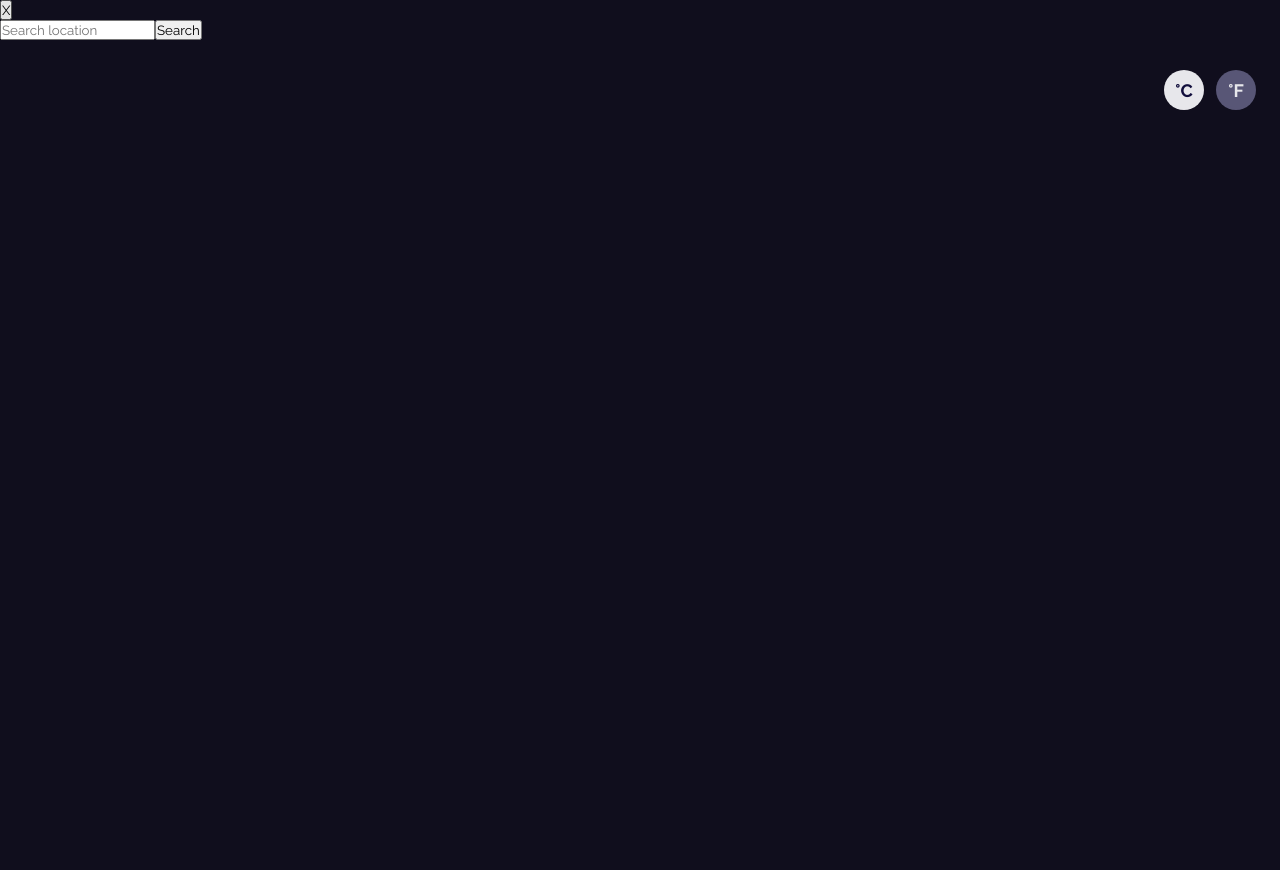
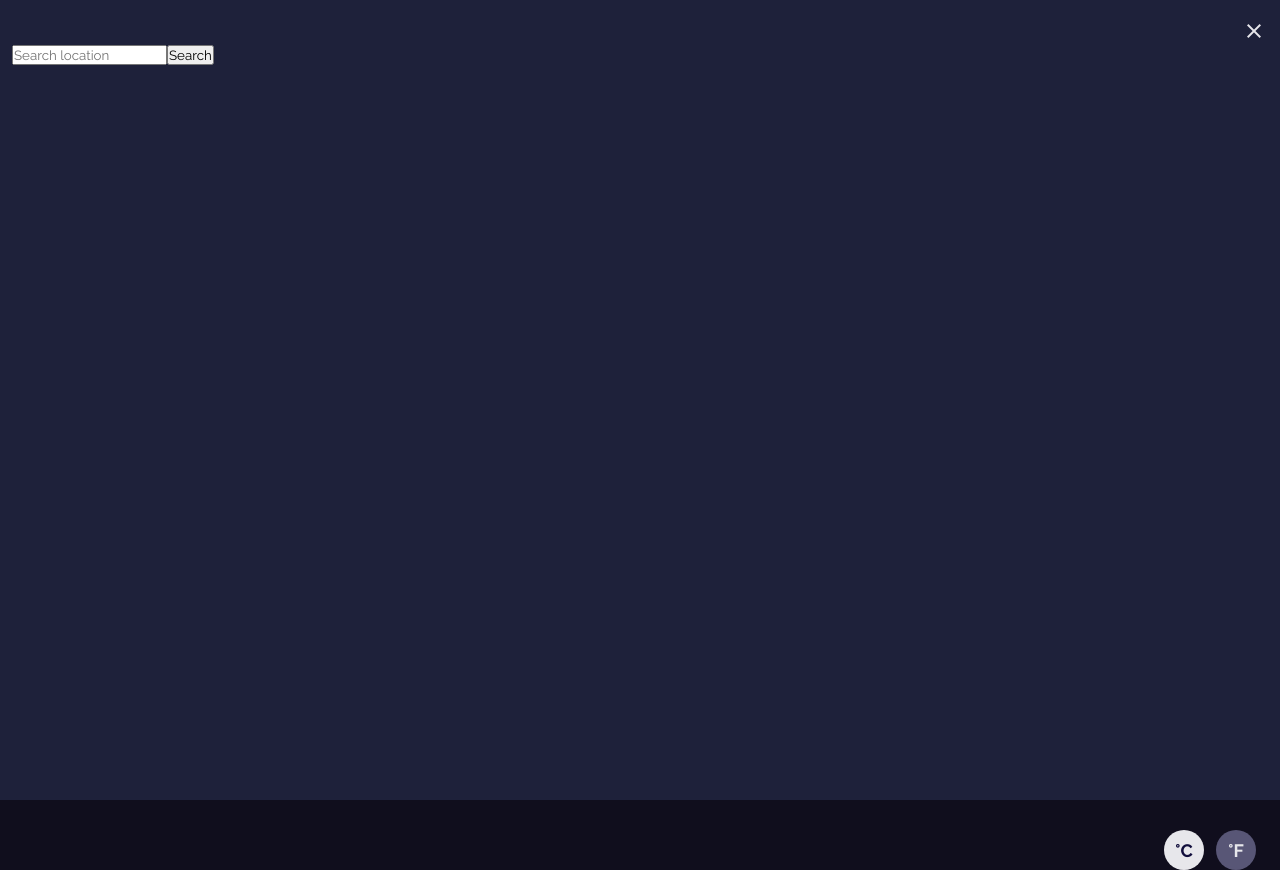
Before and after one commit to Diego5675/weather-react-app, a React (Create React App) app: page / in a window 1280 px wide. Both pictures are taken after a click on the button "Search for places". Before the commit the page ends 800 px from the top, so only its background shows below. Built offline with nearby package versions, Linux system fonts and the light colour scheme; no server answers.

Commit message:
Add styles to History components

```diff
--- /dev/null
+++ b/src/components/HistorySearches/HistorySearches.module.css
@@ -0,0 +1,24 @@
+.buttonHistory {
+  width: 100%;
+  height: 64px;
+  margin-bottom: 10px;
+  padding: 0 12px;
+  border: 1px solid #1e213a;
+  display: flex;
+  justify-content: space-between;
+  align-items: center;
+  font-weight: 500;
+  font-size: 1.6rem;
+  line-height: 19px;
+  background: none;
+  color: #e7e7eb;
+  cursor: pointer;
+}
+
+.buttonHistory:hover {
+  border: 1px solid #616475;
+}
+
+.historyIcon {
+  color: #616475;
+}
--- a/src/components/HistorySearches/index.js
+++ b/src/components/HistorySearches/index.js
@@ -1,12 +1,20 @@
 import React from "react";
+import styles from "./HistorySearches.module.css";
 
 const HistorySearches = ({ onSubmit }) => {
   const historySearches =
     JSON.parse(localStorage.getItem("historySearches")) || [];
 
   return historySearches.map((item) => (
-    <button key={item} onClick={() => onSubmit(item)}>
-      {item}
+    <button
+      key={item}
+      className={styles.buttonHistory}
+      onClick={() => onSubmit(item)}
+    >
+      <span>{item}</span>
+      <span className={`${styles.historyIcon} material-icons`}>
+        navigate_next
+      </span>
     </button>
   ));
 };
--- a/src/components/LocationWeather/LocationWeather.module.css
+++ b/src/components/LocationWeather/LocationWeather.module.css
@@ -13,6 +13,7 @@
   border: none;
   background-color: #6e707a;
   color: #e7e7eb;
+  cursor: pointer;
 }
 
 .searchPlacesButton {
--- a/src/components/ProgressBar/ProgressBar.module.css
+++ b/src/components/ProgressBar/ProgressBar.module.css
@@ -5,7 +5,7 @@
 
 .texts {
   font-weight: bold;
-  font-size: 12px;
+  font-size: 1.2rem;
   line-height: 14px;
   color: #a09fb1;
 }
--- /dev/null
+++ b/src/components/SearchWeather/SearchWeather.module.css
@@ -0,0 +1,21 @@
+.searchWeather {
+  composes: card from "App.module.css";
+  height: 100vh;
+  padding: 17px 12px;
+}
+
+.buttonContainer {
+  display: flex;
+  justify-content: flex-end;
+}
+
+.button {
+  padding: 2px;
+  border: none;
+  border-radius: 50%;
+  display: flex;
+  place-items: center;
+  color: #e7e7eb;
+  background: none;
+  cursor: pointer;
+}
--- a/src/components/SearchWeather/index.js
+++ b/src/components/SearchWeather/index.js
@@ -2,6 +2,7 @@ import React, { useState, useCallback } from "react";
 import SearchForm from "components/SearchForm";
 import HistorySearches from "components/HistorySearches";
 import { useForecast } from "hooks/useForecast";
+import styles from "./SearchWeather.module.css";
 
 const SearchWeather = ({ onShowing }) => {
   const [query, setQuery] = useState(null);
@@ -20,13 +21,15 @@ const SearchWeather = ({ onShowing }) => {
   };
 
   return (
-    <>
-      <div>
-        <button onClick={handleShowing}>X</button>
+    <div className={styles.searchWeather}>
+      <div className={styles.buttonContainer}>
+        <button className={styles.button} onClick={handleShowing}>
+          <span className="material-icons">close</span>
+        </button>
       </div>
       <SearchForm onSubmit={handleSubmit} />
       <HistorySearches onSubmit={handleSubmit} />
-    </>
+    </div>
   );
 };
 
--- a/src/components/WeatherDetails/WeatherDetails.module.css
+++ b/src/components/WeatherDetails/WeatherDetails.module.css
@@ -15,6 +15,7 @@
   font-weight: bold;
   font-size: 18px;
   line-height: 21px;
+  cursor: pointer;
 }
 
 .activeTempButton {
```
